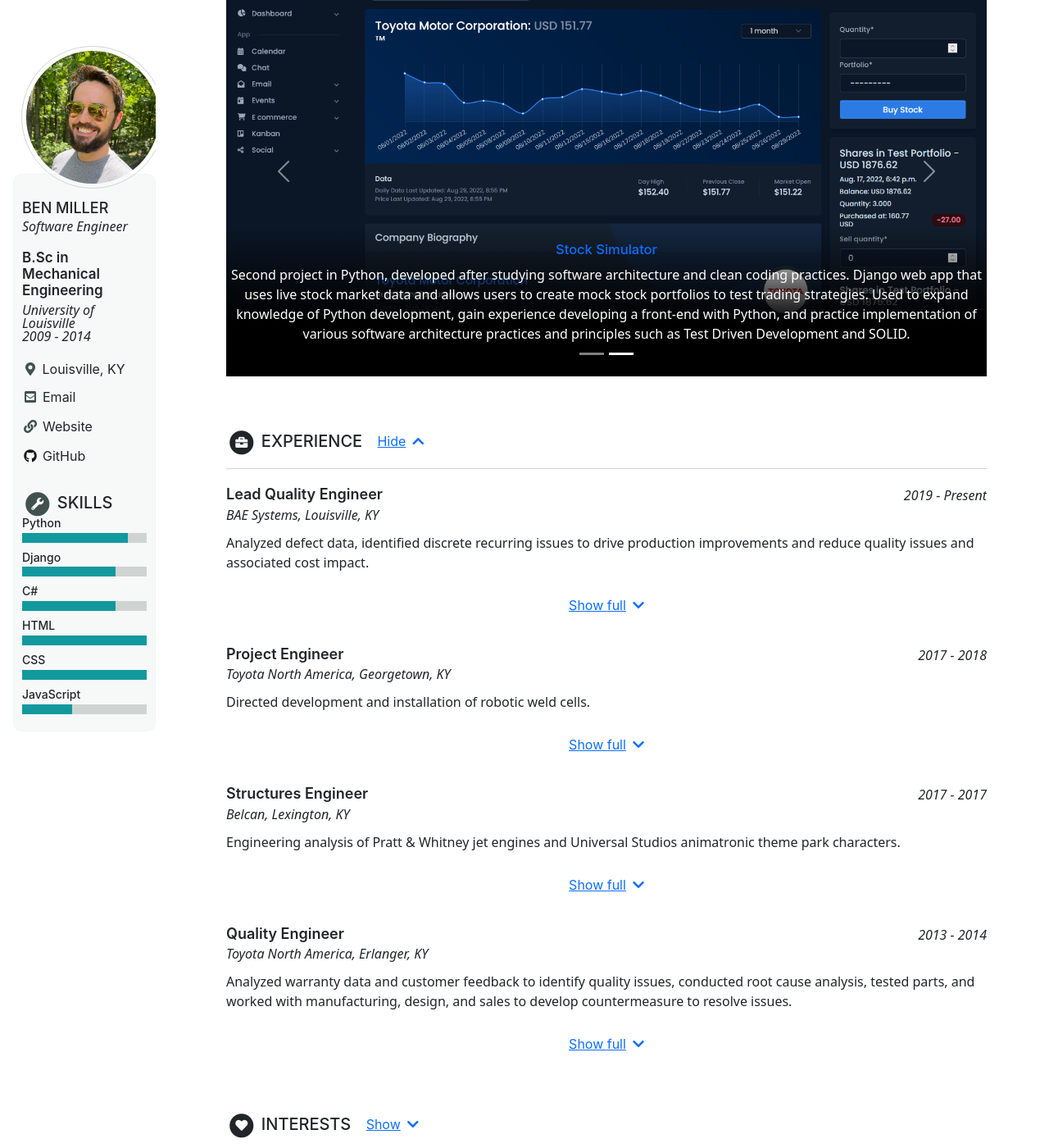
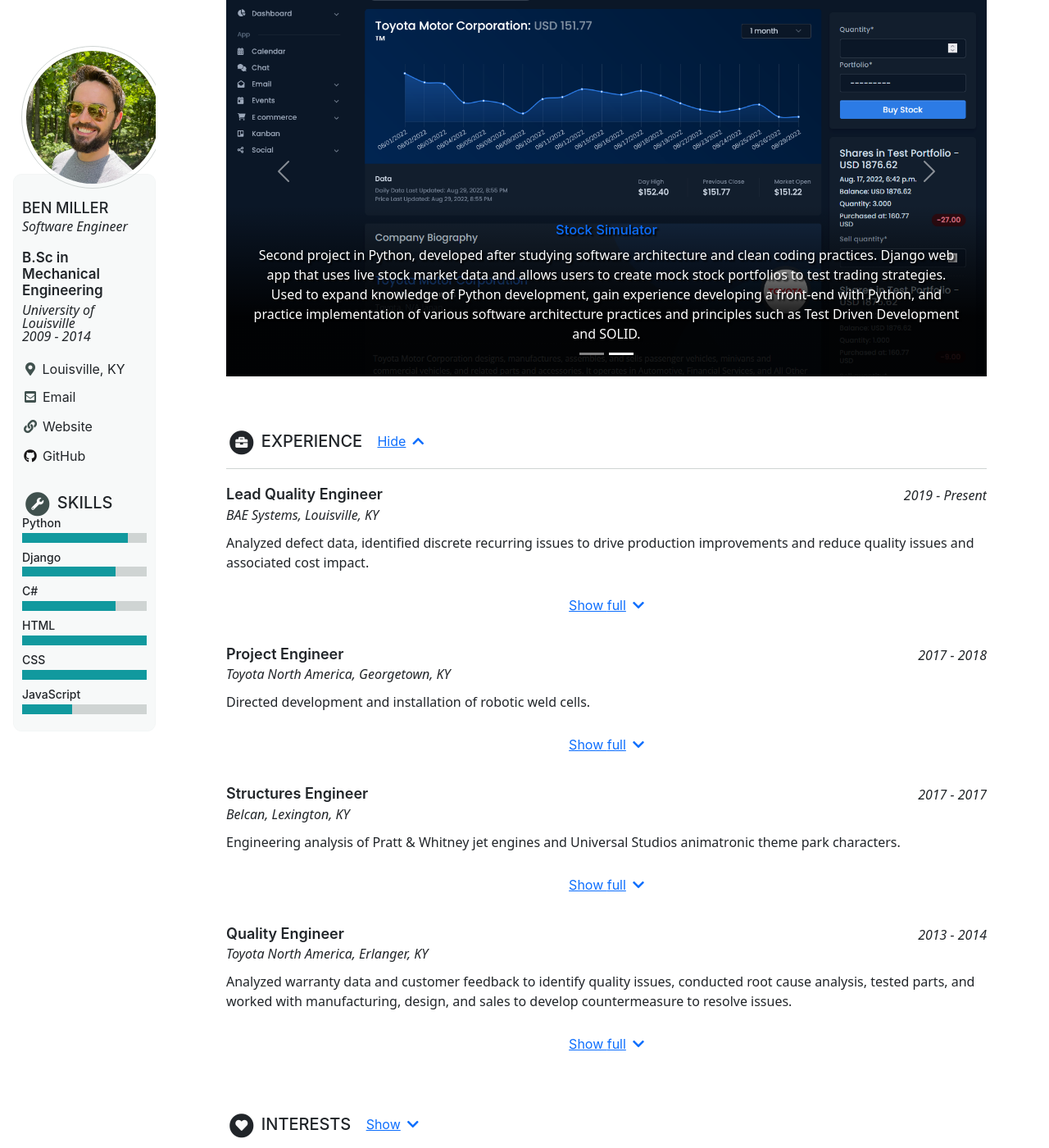
Before and after one commit to Ben-M-90/Ben-M-90.github.io, a Jekyll site: the page built from _pages/home.md, in a window 1280 px wide and 1400 px high, scrolled down 1094 px. Shown: the whole window at 82% size. Built offline with Jekyll 4.4.1, drawn with Linux system fonts in a browser that asks for light colours; cached includes are drawn as plain includes.

Commit message:
Add text shadow to carousel caption, add padding to carousel caption, adjust transparency of gradient.

```diff
--- a/_sass/minimal-mistakes/_base.scss
+++ b/_sass/minimal-mistakes/_base.scss
@@ -27,10 +27,13 @@ body {
 .carousel-caption {
     background-color: transparent !important;
     color: #fff !important;
+    text-shadow: 2px 2px 2px #000000;
     bottom: 0 !important;
     right: 0 !important;
     left: 0 !important;
-    background: linear-gradient(0deg, rgba(0,0,0,1) 0%, rgba(0,0,0,1) 35%, rgba(0,0,0,0) 100%);
+    padding-left: 30px;
+    padding-right: 30px;
+    background: linear-gradient(0deg, rgba(0,0,0,0.9) 0%, rgba(0,0,0,0.9) 35%, rgba(0,0,0,0) 100%);
 }
 
 .carousel-item {
```
